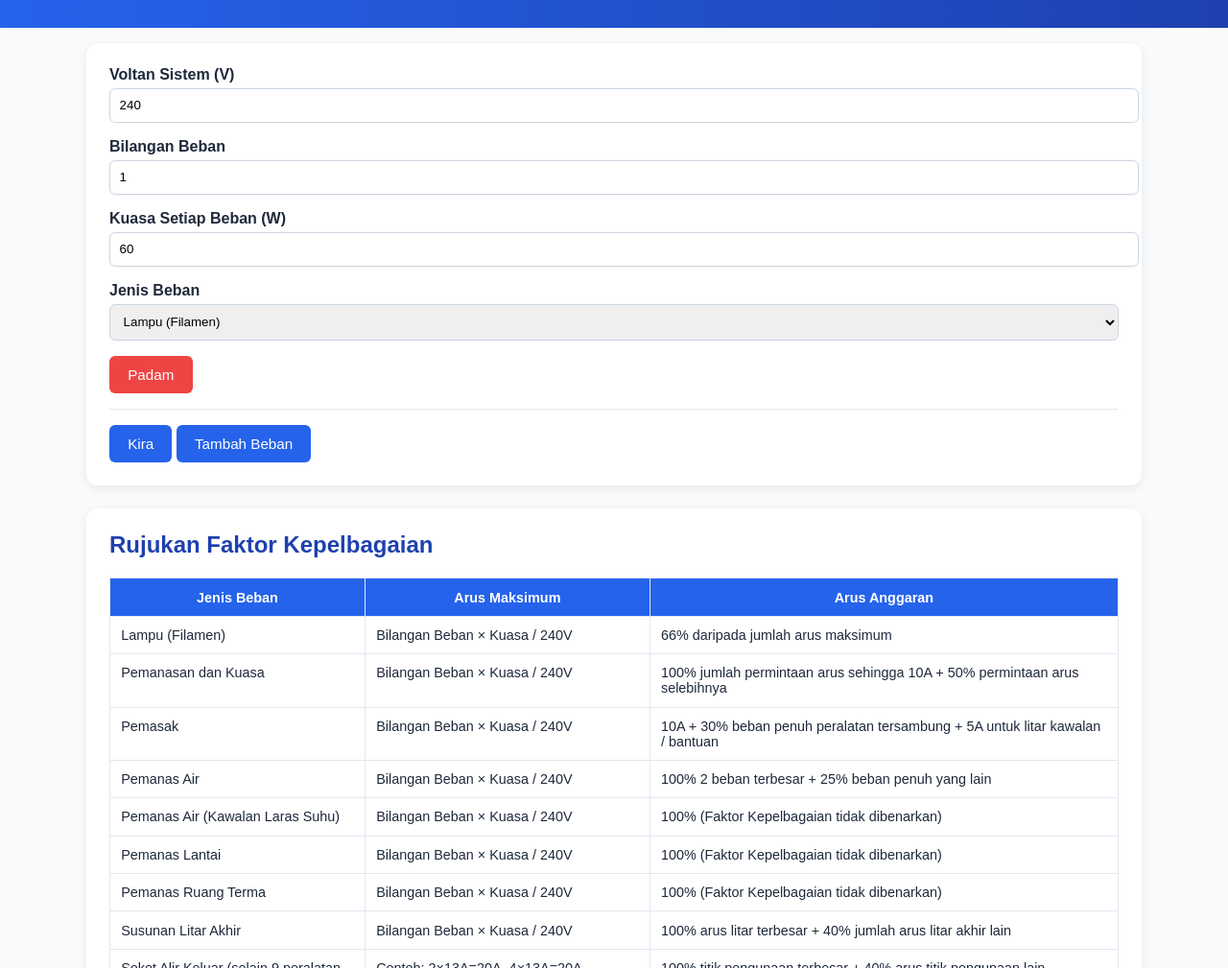
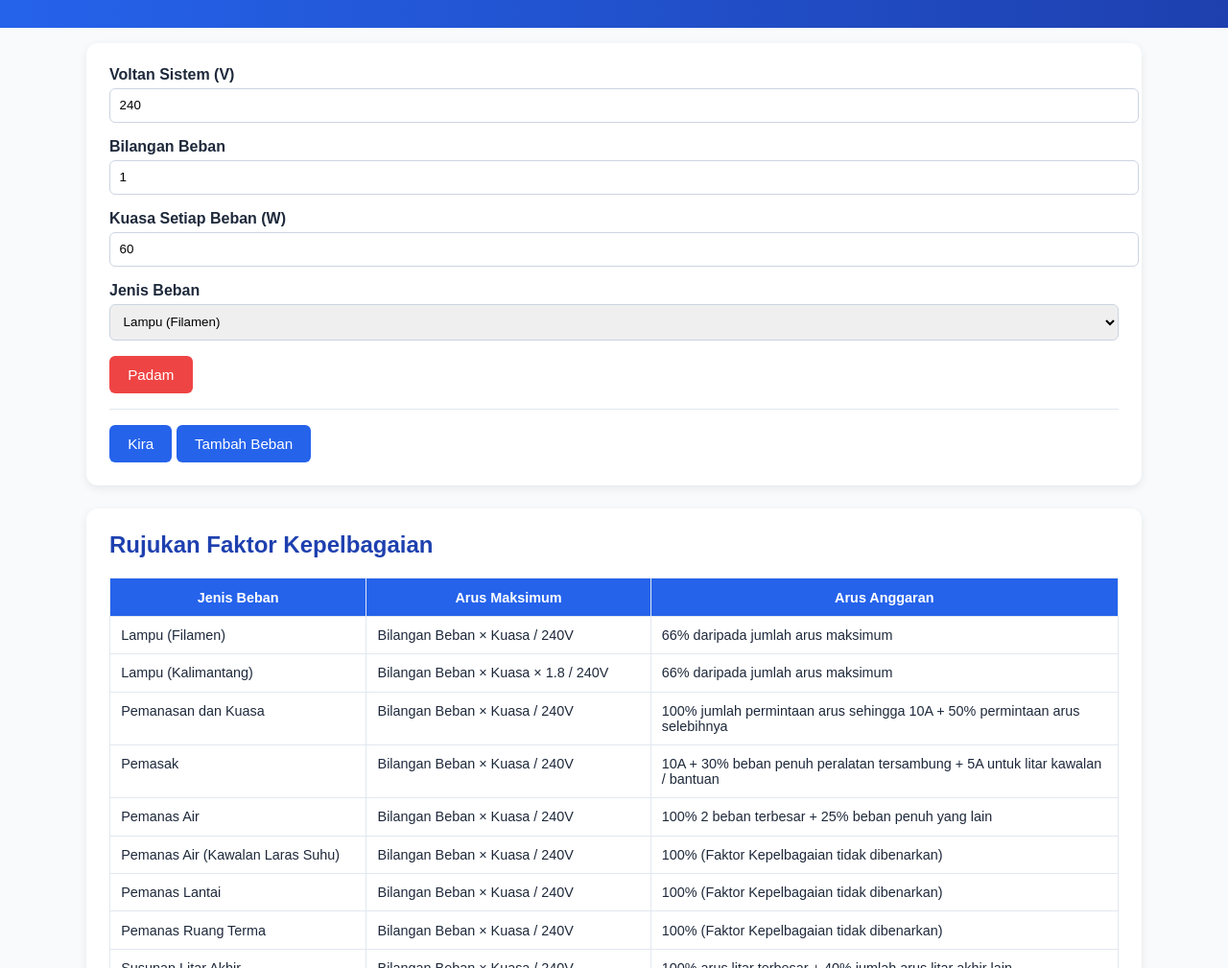
Before and after one commit to ilyaadli-art/caldiv, a plain HTML site: page index.html in a window 1280 px wide. Shown: the part 91-1100 px from the top of the page at 96% size. Drawn offline with Linux system fonts and the light colour scheme.

Commit message:
Update index.html on lampu kalimantang at rujukan

```diff
--- a/index.html
+++ b/index.html
@@ -61,6 +61,11 @@
           <tr>
             <td>Lampu (Filamen)</td>
             <td>Bilangan Beban × Kuasa / 240V</td>
+            <td>66% daripada jumlah arus maksimum</td>
+          </tr>
+          <tr>
+            <td>Lampu (Kalimantang)</td>
+            <td>Bilangan Beban × Kuasa × 1.8 / 240V</td>
             <td>66% daripada jumlah arus maksimum</td>
           </tr>
           <tr>
```
